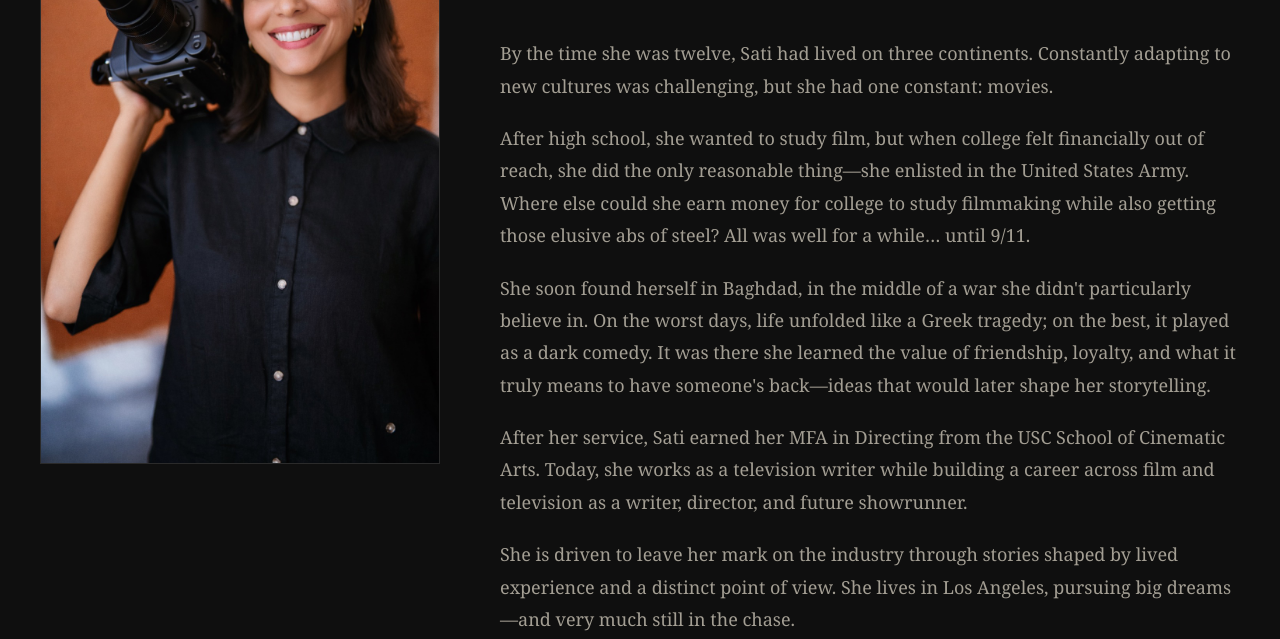
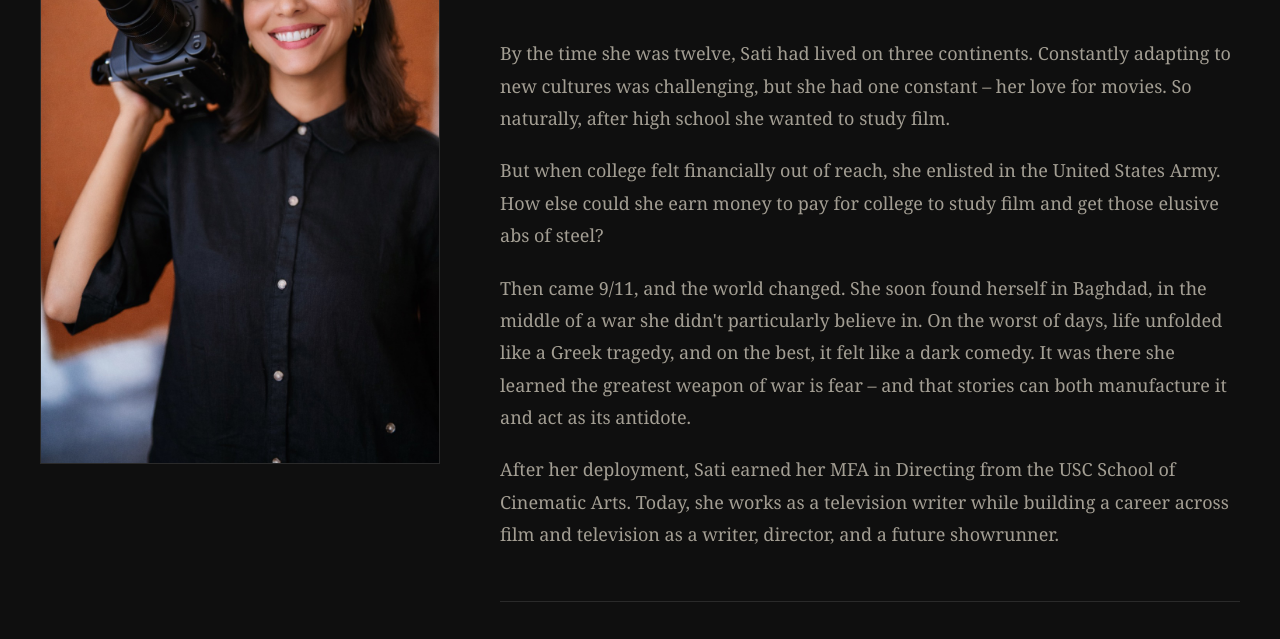
Before and after one commit to dreamingseason-byte/dreamingseason-byte.github.io, a plain HTML site: page index.html in a window 1280 px wide. Shown: the part 294-933 px from the top of the page. Drawn offline with Linux system fonts and the light colour scheme.

Commit message:
Add files via upload

```diff
--- a/index.html
+++ b/index.html
@@ -30,15 +30,13 @@
             <h1>Satinder Kaur</h1>
             <p class="tagline">Writer • Director • Army Veteran</p>
 
-            <p>By the time she was twelve, Sati had lived on three continents. Constantly adapting to new cultures was challenging, but she had one constant: movies.</p>
+            <p>By the time she was twelve, Sati had lived on three continents. Constantly adapting to new cultures was challenging, but she had one constant – her love for movies. So naturally, after high school she wanted to study film.</p>
 
-            <p>After high school, she wanted to study film, but when college felt financially out of reach, she did the only reasonable thing—she enlisted in the United States Army. Where else could she earn money for college to study filmmaking while also getting those elusive abs of steel? All was well for a while… until 9/11.</p>
+            <p>But when college felt financially out of reach, she enlisted in the United States Army. How else could she earn money to pay for college to study film and get those elusive abs of steel?</p>
 
-            <p>She soon found herself in Baghdad, in the middle of a war she didn't particularly believe in. On the worst days, life unfolded like a Greek tragedy; on the best, it played as a dark comedy. It was there she learned the value of friendship, loyalty, and what it truly means to have someone's back—ideas that would later shape her storytelling.</p>
+            <p>Then came 9/11, and the world changed. She soon found herself in Baghdad, in the middle of a war she didn't particularly believe in. On the worst of days, life unfolded like a Greek tragedy, and on the best, it felt like a dark comedy. It was there she learned the greatest weapon of war is fear – and that stories can both manufacture it and act as its antidote.</p>
 
-            <p>After her service, Sati earned her MFA in Directing from the USC School of Cinematic Arts. Today, she works as a television writer while building a career across film and television as a writer, director, and future showrunner.</p>
-
-            <p>She is driven to leave her mark on the industry through stories shaped by lived experience and a distinct point of view. She lives in Los Angeles, pursuing big dreams—and very much still in the chase.</p>
+            <p>After her deployment, Sati earned her MFA in Directing from the USC School of Cinematic Arts. Today, she works as a television writer while building a career across film and television as a writer, director, and a future showrunner.</p>
 
             <div class="fellowships">
                 <h2>Latest TV Work</h2>
```
